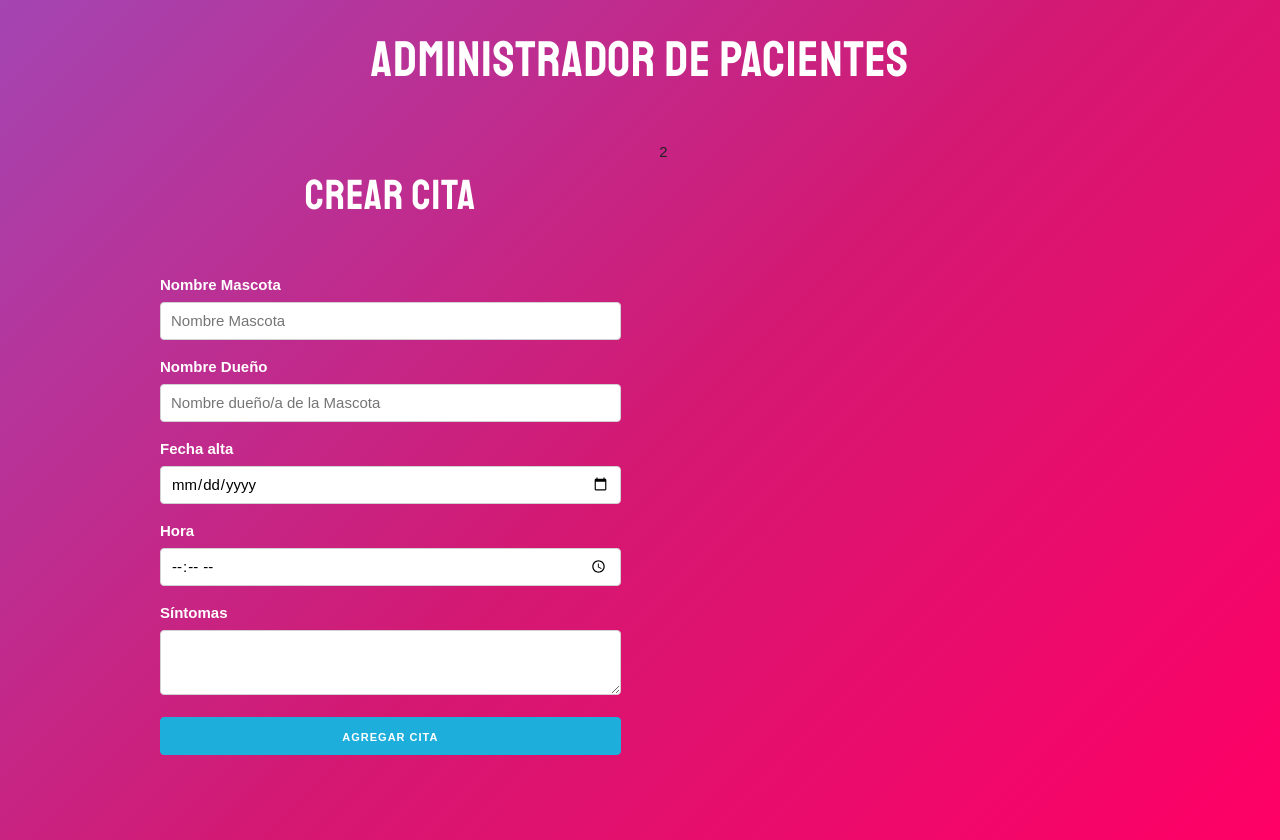
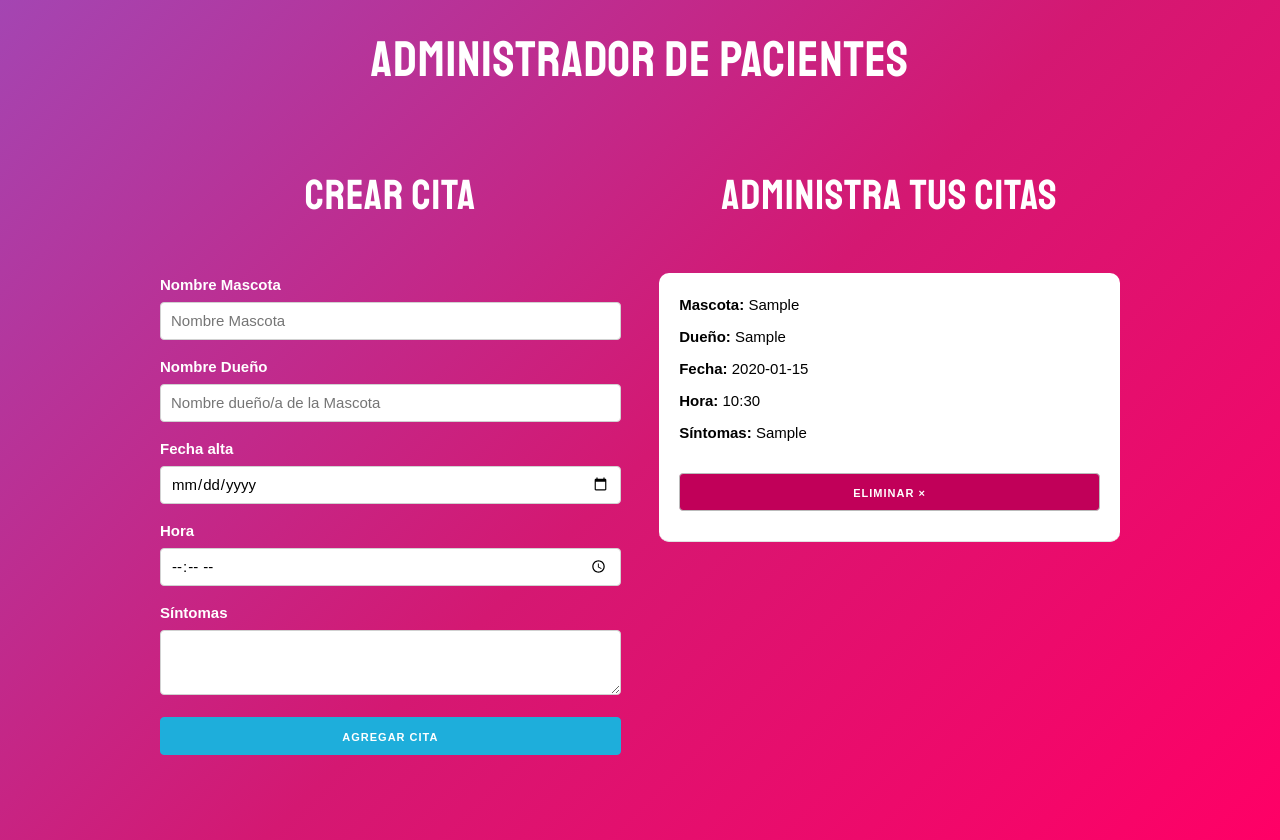
Before and after one commit to dev-ignacio-h/citas-react, a React (Create React App) app: page / in a window 1280 px wide. Both pictures are taken after typing "Sample", "Sample", "2020-01-15", "10:30", "Sample" into the empty fields and a click on the button "AGREGAR CITA". Built offline with nearby package versions, Linux system fonts and the light colour scheme.

Commit message:
eliminar cita|

```diff
--- a/src/App.js
+++ b/src/App.js
@@ -1,5 +1,6 @@
 import { useState } from 'react';
 import Formulario from './components/Formulario';
+import Cita from './components/Cita';
 
 function App() {
   // Arreglo de citas
@@ -7,22 +8,29 @@ function App() {
 
   // Función que tome las citas actuales y agregue la nueva
   const crearCita = cita => {
-    guardarCitas([...citas, cita])
-  }
-  console.log(citas);
+    guardarCitas([...citas, cita]);
+  };
+
+  // Función que elimina una cita por su id
+  const eliminarCita = id => {
+    const nuevasCitas = citas.filter(cita => cita.id !== id);
+    guardarCitas(nuevasCitas)
+  };
+
   return (
-
-
     <>
       <h1>Administrador de Pacientes</h1>
       <div className="container">
         <div className="row">
           <div className="one-half column">
-            <Formulario
-              crearCita={crearCita}
-            />
+            <Formulario crearCita={crearCita} />
           </div>
-          <div className="one-half column">2</div>
+          <div className="one-half column">
+            <h2>Administra tus citas</h2>
+            {citas.map(cita => (
+              <Cita key={cita.id} cita={cita} eliminarCita={eliminarCita} />
+            ))}
+          </div>
         </div>
       </div>
     </>
--- /dev/null
+++ b/src/components/Cita.js
@@ -0,0 +1,31 @@
+const Cita = ({ cita, eliminarCita }) => {
+  const { mascota, propietario, fecha, hora, sintomas, id } = cita;
+
+  return (
+    <div className="cita">
+      <p>
+        Mascota: <span>{mascota}</span>
+      </p>
+      <p>
+        Dueño: <span>{propietario}</span>
+      </p>
+      <p>
+        Fecha: <span>{fecha}</span>
+      </p>
+      <p>
+        Hora: <span>{hora}</span>
+      </p>
+      <p>
+        Síntomas: <span>{sintomas}</span>
+      </p>
+      <button
+        className="button eliminar u-full-width"
+        onClick={() => eliminarCita(id)}
+      >
+        Eliminar &times;
+      </button>
+    </div>
+  );
+};
+
+export default Cita;
```
